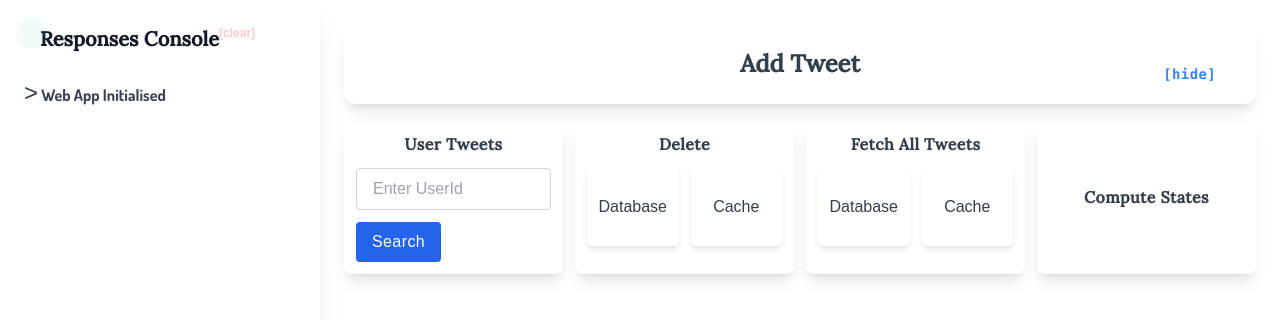
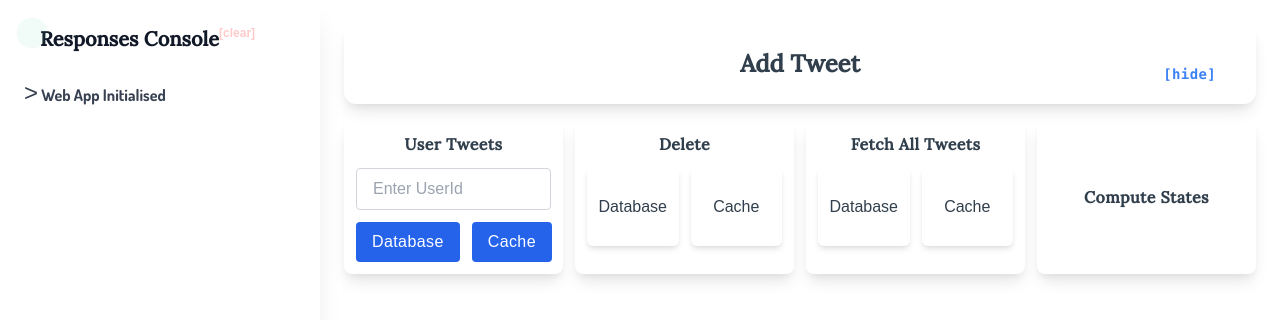
Before and after one commit to i-am-mani/Redis-In-Action-Twitter-Simulation, a React (Create React App) app in the folder frontend/tweeter-redis-demo/: page / in a window 1280 px wide. Shown: the top 320 px of the page. Built offline with nearby package versions, Linux system fonts and the light colour scheme.

Commit message:
implement userid tweets

```diff
--- a/frontend/tweeter-redis-demo/src/components/Actions.tsx
+++ b/frontend/tweeter-redis-demo/src/components/Actions.tsx
@@ -10,8 +10,6 @@ export const Actions: React.FC = () => {
   const { addLogs } = React.useContext(ConsoleContext);
   const { setTweets } = React.useContext(TweetContext);
   const [isLoading, setLoading] = React.useState(false);
-
-  const fetchUseridTweets = () => {};
 
   const fetchAll = async (fromCache: boolean = false) => {
     try {
@@ -74,6 +72,34 @@ export const Actions: React.FC = () => {
     }
   };
 
+  const queryUserTweets = async (fromCache: boolean = false) => {
+    try {
+      addLogs([
+        `Fetch Request Initiated - ${fromCache ? "Redis" : "Postgres"}`,
+      ]);
+      setLoading(true);
+      const response = await axios.post(`${REMOTE_HOST}/fetch_userid_tweets`, {
+        cacheEnabled: fromCache,
+        userid,
+      });
+      setLoading(false);
+      console.log(response);
+      const status = response.data["status"];
+      if (status === "success") {
+        const tweets = response.data["tweets"];
+        const log = response.data["logs"];
+        addLogs(log);
+        setTweets(tweets);
+      }
+      toast(
+        `Retreived all the user tweets from ${fromCache ? "Redis" : "Postgres"}`
+      );
+    } catch (e) {
+      console.log(e);
+      toast.error("Failed to fetch tweets");
+    }
+  };
+
   return (
     <div className="my-4 grid grid-cols-12 gap-3 text-dark">
       <div className="col-span-3 p-3 shadow-lg space-y-3 rounded-lg">
@@ -88,9 +114,25 @@ export const Actions: React.FC = () => {
           onChange={(e) => setUserid(e.target.value)}
         />
 
-        <button className="primary-btn" onClick={() => {}}>
-          Search
-        </button>
+        <div className="flex justify-between space-x-3">
+          <button
+            className="primary-btn"
+            onClick={() => {
+              queryUserTweets(false);
+            }}
+          >
+            Database
+          </button>
+
+          <button
+            className="primary-btn"
+            onClick={() => {
+              queryUserTweets(true);
+            }}
+          >
+            Cache
+          </button>
+        </div>
       </div>
 
       <div className="col-span-3 p-3 shadow-lg space-y-3 rounded-lg">
```
Also changed, not shown: 1 other file (tests, documents, lock files or other folders).
